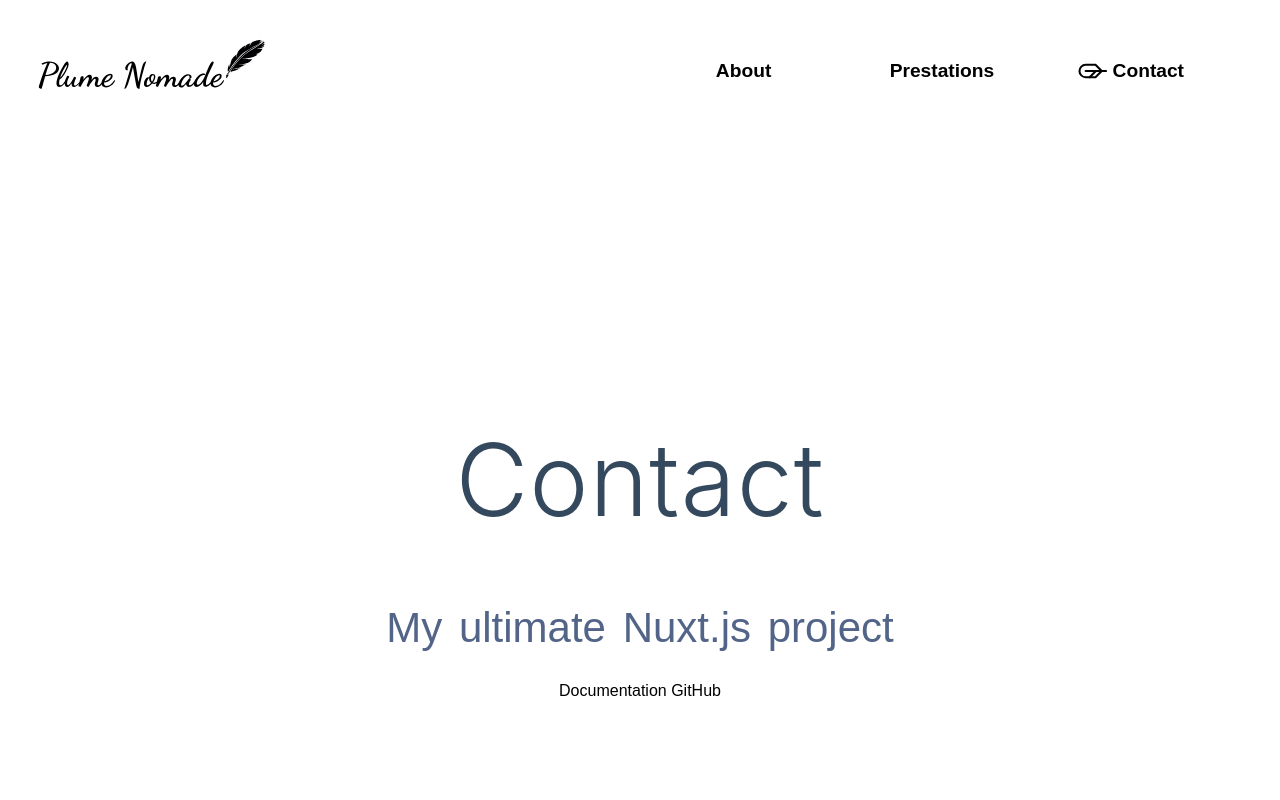
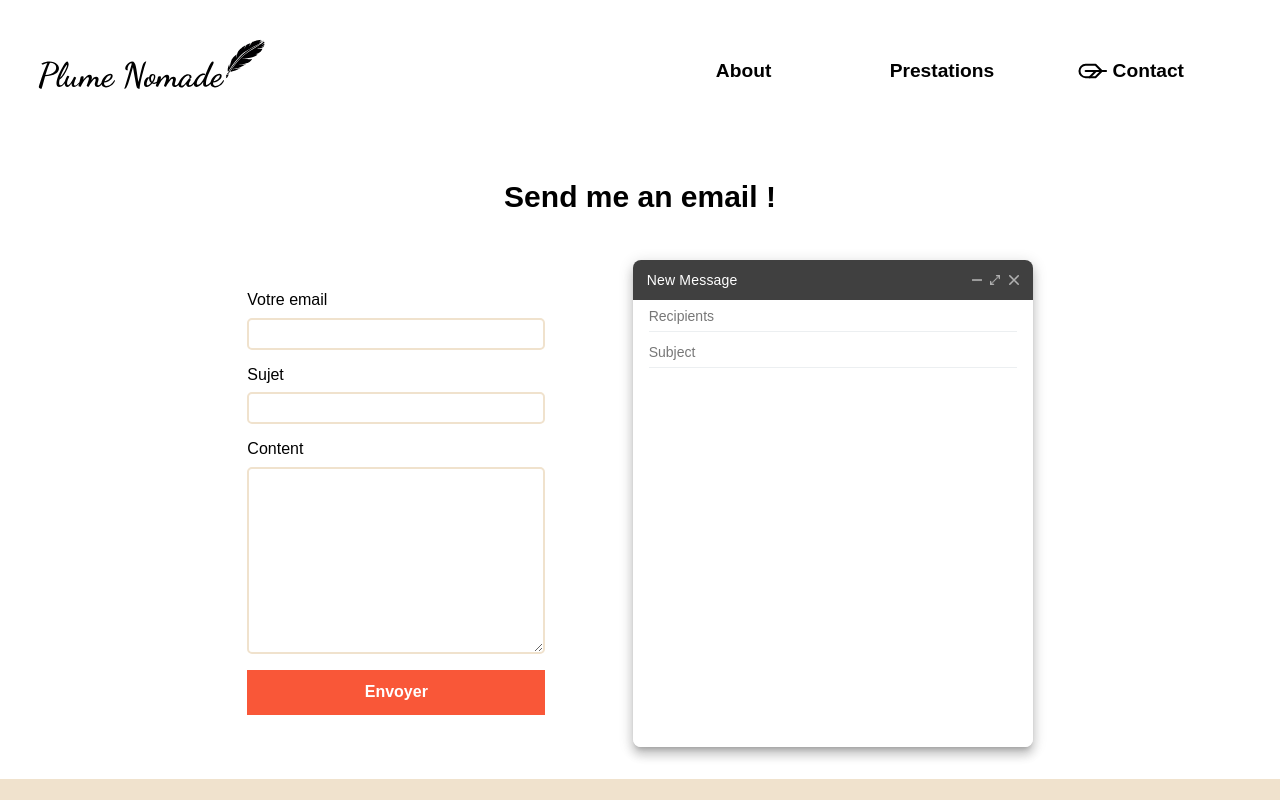
Before and after one commit to MailboxArsonist/plume, a Nuxt app: page /contact in a window 1280 px wide. Shown: the top 800 px of the page. Built offline with nearby package versions, Linux system fonts and the light colour scheme.

Commit message:
add contact form

```diff
--- a/assets/styles/main.scss
+++ b/assets/styles/main.scss
@@ -28,3 +28,7 @@ a {
   margin: 0 auto;
   width: 100%;
 }
+.button {
+  cursor: pointer;
+  transition: all 0.3s;
+}
--- a/pages/contact/index.vue
+++ b/pages/contact/index.vue
@@ -1,61 +1,154 @@
 <template>
-  <div class="container">
-    <div>
-      <h1 class="title">
-        Contact
-      </h1>
-      <h2 class="subtitle">
-        My ultimate Nuxt.js project
-      </h2>
-      <div class="links">
-        <a href="https://nuxtjs.org/" target="_blank" class="button--green">
-          Documentation
-        </a>
-        <a
-          href="https://github.com/nuxt/nuxt.js"
-          target="_blank"
-          class="button--grey"
-        >
-          GitHub
-        </a>
+  <main class="main">
+    <section class="contact">
+
+      <h1>Send me an email !</h1>
+
+      <div class="contact-container">
+
+        <div class="contact-form">
+          <label for="email">Votre email</label>
+          <input id="email" type="email" />
+
+          <label for="subject">Sujet</label>
+          <input id="subject" type="text" />
+
+          <label for="content">Content</label>
+          <textarea id="content" name="content" cols="30" rows="10"></textarea>
+
+          <button class="button">Envoyer</button>
+        </div>
+
+        <div class="email-preview">
+
+          <div class="preview-header">
+            <span class="header-title">New Message</span>
+            <div class="header-buttons">
+              <img src="~/assets/img/dash.png" alt="minimize" />
+              <img src="~/assets/img/arrows.png" alt="expand" />
+              <img src="~/assets/img/close.png" alt="close" />
+            </div>
+          </div>
+
+          <div class="preview-to">
+            <span class="preview-to-placeholder">Recipients</span>
+          </div>
+          <div class="preview-subject">
+            <span class="preview-subject-placeholder">Subject</span>
+          </div>
+          <div class="preview-content">
+            <div class="preview-content-placeholder"></div>
+          </div>
+          <div class="preview-actions"></div>
+        </div>
+
       </div>
-    </div>
-  </div>
+    </section>
+  </main>
 </template>
 
 <script>
 export default {};
 </script>
 
-<style>
-.container {
-  margin: 0 auto;
-  min-height: 100vh;
+<style lang="scss" scoped>
+section.contact {
+  width: 80%;
+  max-width: 1050px;
+  margin: auto;
+  padding: 2em;
+
+  h1 {
+    font-size: 30px;
+    margin-bottom: 1.5em;
+    text-align: center;
+  }
+}
+.contact-container {
   display: flex;
-  justify-content: center;
+  justify-content: space-evenly;
   align-items: center;
-  text-align: center;
+}
+.contact-form {
+  display: flex;
+  flex-direction: column;
+  input {
+    border: 2px solid #f0e2cd;
+    border-radius: 5px;
+    margin-bottom: 1em;
+    height: 2em;
+  }
+  textarea {
+    border: 2px solid #f0e2cd;
+    border-radius: 5px;
+    margin-bottom: 1em;
+  }
+  label {
+    margin-bottom: 0.5em;
+  }
+
+  button {
+    padding: 0.75em 1em;
+    border: 1px solid #f95738;
+    background-color: #f95738;
+    color: #fff;
+    font-weight: 600;
+    &:hover {
+      background-color: #bb4f39;
+      border-color: #bb4f39;
+    }
+  }
+  input:focus,
+  textarea:focus {
+    border-color: #f95738;
+  }
 }
 
-.title {
-  font-family: "Quicksand", "Source Sans Pro", -apple-system, BlinkMacSystemFont,
-    "Segoe UI", Roboto, "Helvetica Neue", Arial, sans-serif;
-  display: block;
-  font-weight: 300;
-  font-size: 100px;
-  color: #35495e;
-  letter-spacing: 1px;
-}
+.email-preview {
+  // background-color: red;
+  width: 400px;
+  border-radius: 8px;
+  overflow: hidden;
+  box-shadow: 0 8px 10px 1px rgba(0, 0, 0, 0.14),
+    0 3px 14px 2px rgba(0, 0, 0, 0.12), 0 5px 5px -3px rgba(0, 0, 0, 0.2);
 
-.subtitle {
-  font-weight: 300;
-  font-size: 42px;
-  color: #526488;
-  word-spacing: 5px;
-  padding-bottom: 15px;
-}
+  .preview-header {
+    height: 40px;
+    display: flex;
+    justify-content: space-between;
+    align-items: center;
+    padding: 1em;
+    background-color: #404040;
+    color: #fff;
+    font-size: 0.875rem;
+    letter-spacing: 0.2px;
+    font-weight: 500;
 
-.links {
-  padding-top: 15px;
+    .header-buttons {
+      img {
+        width: 10px;
+        height: 10px;
+        opacity: 0.6;
+        margin-left: 0.6em;
+      }
+    }
+  }
+  .preview-to,
+  .preview-subject {
+    height: 36px;
+    background-color: #fff;
+    padding: 8px 16px 0px 16px;
+    > span {
+      font-size: 14px;
+      padding-bottom: 8px;
+      display: block;
+      color: #777;
+      box-shadow: inset 0 -1px 0 0 rgba(100, 121, 143, 0.122);
+    }
+  }
+  .preview-content {
+    min-height: 375px;
+    background-color: #fff;
+  }
 }
 </style>
```
